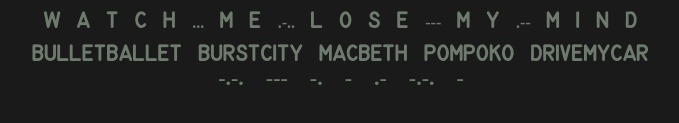
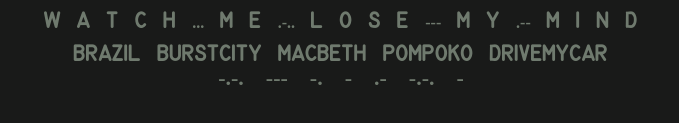
Before and after one commit to LOBOTIMIZEACOP/WATCHMELOSEMYMIND, a plain HTML site: page docs/index.html in a window 1280 px wide. Shown: the part 411-534 px from the top of the page, without its empty margins (299-978 px from the left). Drawn offline with Linux system fonts and the light colour scheme.

Commit message:
Update index.html

```diff
--- a/docs/index.html
+++ b/docs/index.html
@@ -5,7 +5,7 @@
 <body>
   <a href="https://open.spotify.com/artist/6yGKgIzw4o9EvfHvhCdjt3?si=iGoiUoJQSe6E-8T0M8z5kw" target="_blank" rel="noopener noreferrer"><img src="https://i.ibb.co/ZSFxQhw/monolith-2.jpg" alt="pillar of so)))und" class="image"></a>
   <h1>W A T C H ... M E .-.. L O S E --- M Y .-- M I N D</h1>
-    <h2><a href="https://drive.google.com/file/d/1_iV47hk-BHfZtL8bCA0Z2xRrGeAt7oJw/view?usp=sharing" id="morse" target="_blank" rel="noopener noreferrer" alt="BULLETBALLET" title="BULLETBALLET">BULLETBALLET</a> <a href="https://drive.google.com/file/d/1C2kVT2GsfSD8Rlrk6cpLvFaPAd31jYMt/view?usp=sharing" id="morse" target="_blank" rel="noopener noreferrer" alt="BURSTCITY" title="BURSTCITY">BURSTCITY</a> <a href="https://drive.google.com/file/d/1i33vXN8Op1AKefOzKAsbU7POuBqabTpK/view?usp=sharing" id="morse" target="_blank" rel="noopener noreferrer" alt="MACBETH" title="MACBETH">MACBETH</a> <a href="https://drive.google.com/file/d/15RG8WoRprV0F59bIfmS25qXFgYgmBcp_/view?usp=sharing" id="morse" target="_blank" rel="noopener noreferrer" alt="POMPOKO" title="POMPOKO">POMPOKO</a> <a href="https://drive.google.com/file/d/1ptoPJXUCnQp5tZTZL-9vZ7PdPULD7L0U/view?usp=sharing" id="morse" target="_blank" rel="noopener noreferrer" alt="DRIVEMYCAR" title="DRIVEMYCAR">DRIVEMYCAR</a>
+    <h2><a href="https://drive.google.com/file/d/12naLduU-MvXFYRUfO7AGGy1mrcMTzUVj/view?usp=sharing" id="morse" target="_blank" rel="noopener noreferrer" alt="BRAZIL" title="BRAZIL">BRAZIL</a> <a href="https://drive.google.com/file/d/1C2kVT2GsfSD8Rlrk6cpLvFaPAd31jYMt/view?usp=sharing" id="morse" target="_blank" rel="noopener noreferrer" alt="BURSTCITY" title="BURSTCITY">BURSTCITY</a> <a href="https://drive.google.com/file/d/1i33vXN8Op1AKefOzKAsbU7POuBqabTpK/view?usp=sharing" id="morse" target="_blank" rel="noopener noreferrer" alt="MACBETH" title="MACBETH">MACBETH</a> <a href="https://drive.google.com/file/d/15RG8WoRprV0F59bIfmS25qXFgYgmBcp_/view?usp=sharing" id="morse" target="_blank" rel="noopener noreferrer" alt="POMPOKO" title="POMPOKO">POMPOKO</a> <a href="https://drive.google.com/file/d/1ptoPJXUCnQp5tZTZL-9vZ7PdPULD7L0U/view?usp=sharing" id="morse" target="_blank" rel="noopener noreferrer" alt="DRIVEMYCAR" title="DRIVEMYCAR">DRIVEMYCAR</a>
   <div id="email">
       <a href="mailto:contact@watchmelosemymind.com" id="contact">-.-. --- -. - .- -.-. -</a>
     </div>
```
